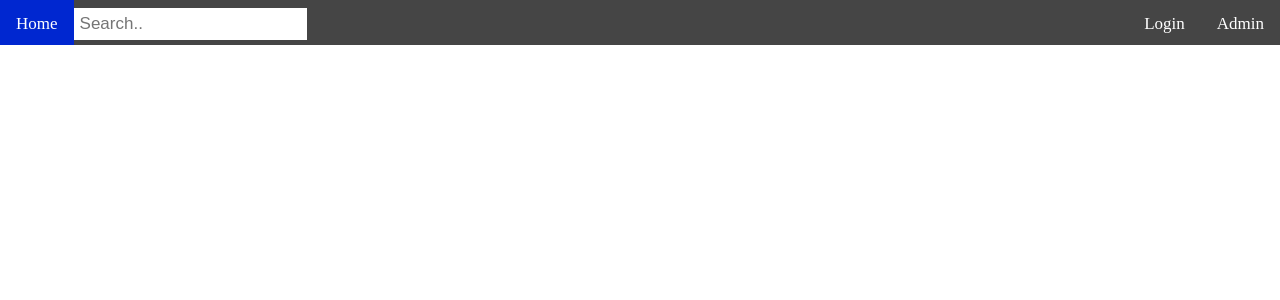
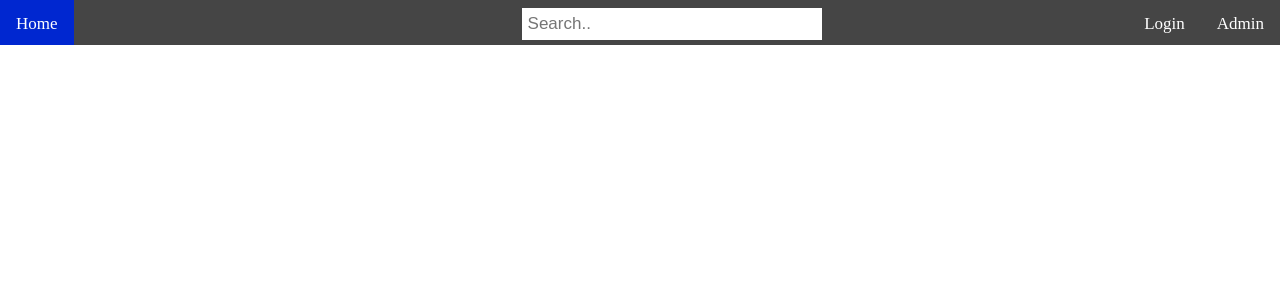
Before and after one commit to sayoridevNL/netnix, a PHP site: page / in a window 1280 px wide. Shown: the top 300 px of the page. Run offline with PHP 8.4, Linux system fonts and the light colour scheme.

Commit message:
searchbar gefixt

```diff
--- a/style/style.css
+++ b/style/style.css
@@ -38,12 +38,14 @@ header {
 
 /* Style the search box inside the navigation bar */
 .topnav input[type=text] {
-  float: center;
+  float: none;
   padding: 6px;
   border: none;
   margin-top: 8px;
   margin-right: 40px;
   font-size: 17px;
+  margin-left: 35%;
+  width: 300px;
 }
 
 #login {
```
